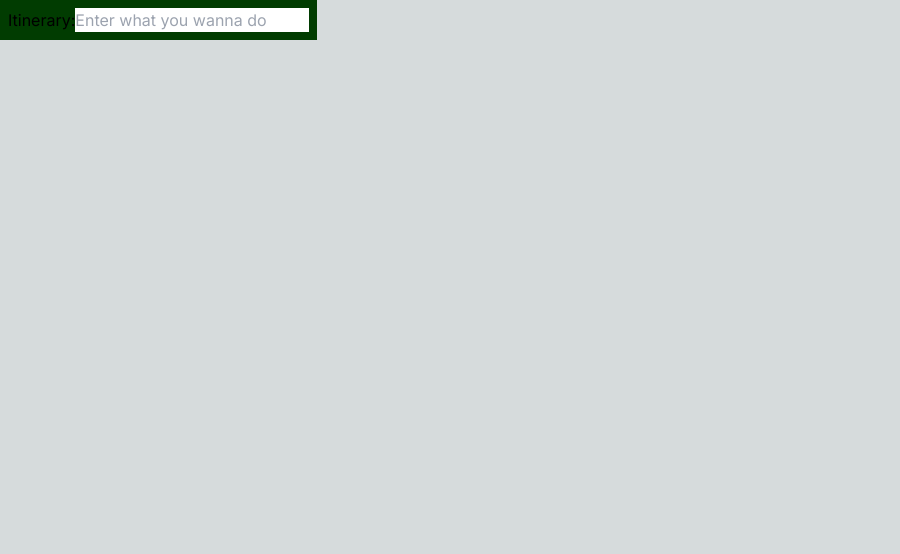
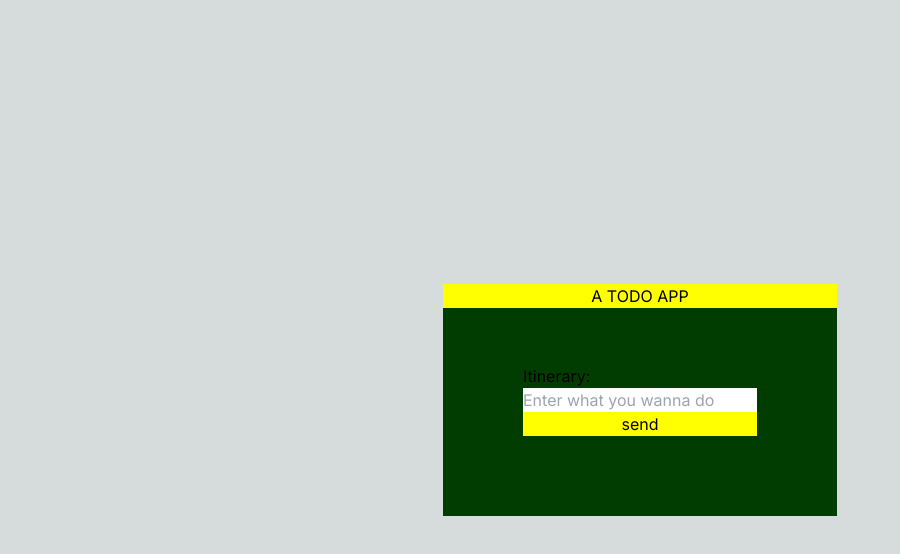
Before and after one commit to Ewooral/nextjs, a Next.js app in the folder todoapp/: page / in a window 1280 px wide. Shown: the top 554 px of the page, without its empty margins (0-900 px from the left). Built offline with nearby package versions, Linux system fonts and the light colour scheme.

Commit message:
feat: Create a todo app

```diff
--- a/todoapp/app/components/CustomInput.tsx
+++ b/todoapp/app/components/CustomInput.tsx
@@ -1,10 +1,18 @@
 import styles from '@/styles/custom.module.scss'
+import {useState} from "react";
 const CustomInput = () => {
+    // const [inputValues, setInputValues] = useState('')
     return (
         <div className={styles['Custom__Wrapper']}>
             <div className={styles['Custom__Input']}>
-                <label htmlFor="todo">Itinerary:</label>
-                <input type="text" placeholder='Enter what you wanna do' />
+                <header>
+                    A TODO APP
+                </header>
+                <form action="">
+                    <label htmlFor="todo">Itinerary:</label>
+                    <input type="text" placeholder='Enter what you wanna do' />
+                    <button type='submit'>send</button>
+                </form>
             </div>
         </div>
     )
--- a/todoapp/app/page.tsx
+++ b/todoapp/app/page.tsx
@@ -1,3 +1,4 @@
+'use client'
 import Image from 'next/image'
 import CustomInput from "@/app/components/CustomInput";
 
--- a/todoapp/styles/_variables.module.scss
+++ b/todoapp/styles/_variables.module.scss
@@ -1,3 +1,4 @@
 $primary-color: #5497ff;
 $background-color: #013c01;
-$custom-color: yellow;
+$custom-color: #ffff02;
+$custom-dark: black;
--- a/todoapp/styles/custom.module.scss
+++ b/todoapp/styles/custom.module.scss
@@ -1,18 +1,44 @@
 @import 'variables.module.scss';
-.Custom__Background{
+
+.Custom__Background {
   background-color: $background-color;
 }
 
-.Custom__Wrapper{
+.Custom__Wrapper {
   display: flex;
   justify-content: center;
   align-items: center;
   position: absolute;
+  top: 50%;
+  left: 50%;
+  transform: translate(-50%, -50%);
+
+}
+
+.Custom__Input {
+
+}
+
+.Custom__Input header {
+  position: absolute;
   top: 0;
   left: 0;
+  background-color: $custom-color;
+  width: 100%;
+  display: flex;
+  color: black;
+  justify-content: center;
+}
 
+.Custom__Input form {
+  display: flex;
+  justify-content: space-evenly;
+  background-color: $background-color;
+  padding: 5rem;
+  flex-direction: column;
 }
-.Custom__Input{
-padding: .5rem;
-  background-color: $background-color;
+
+.Custom__Input form button {
+  background-color: $custom-color;
+  color: $custom-dark;
 }
```
